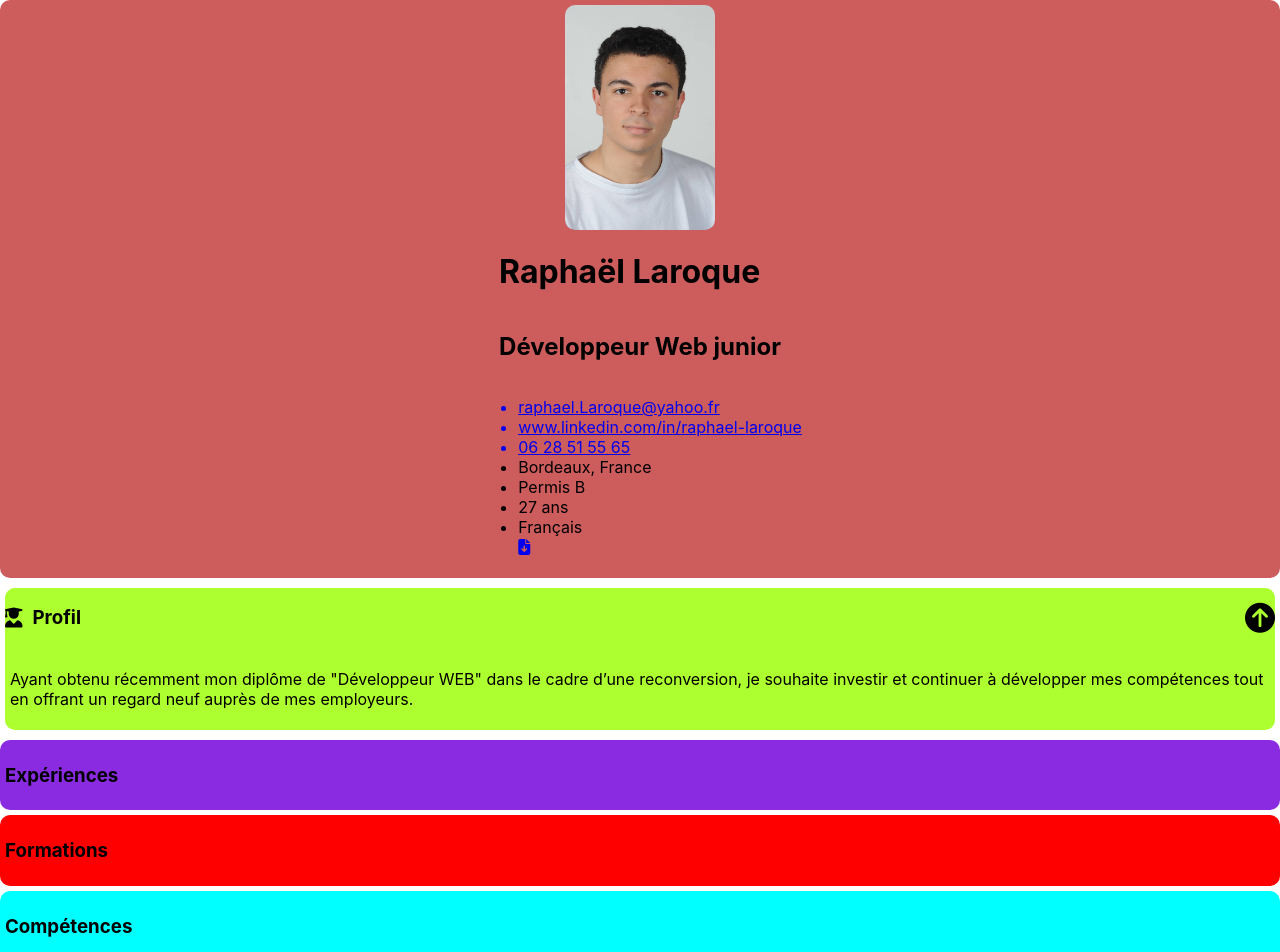
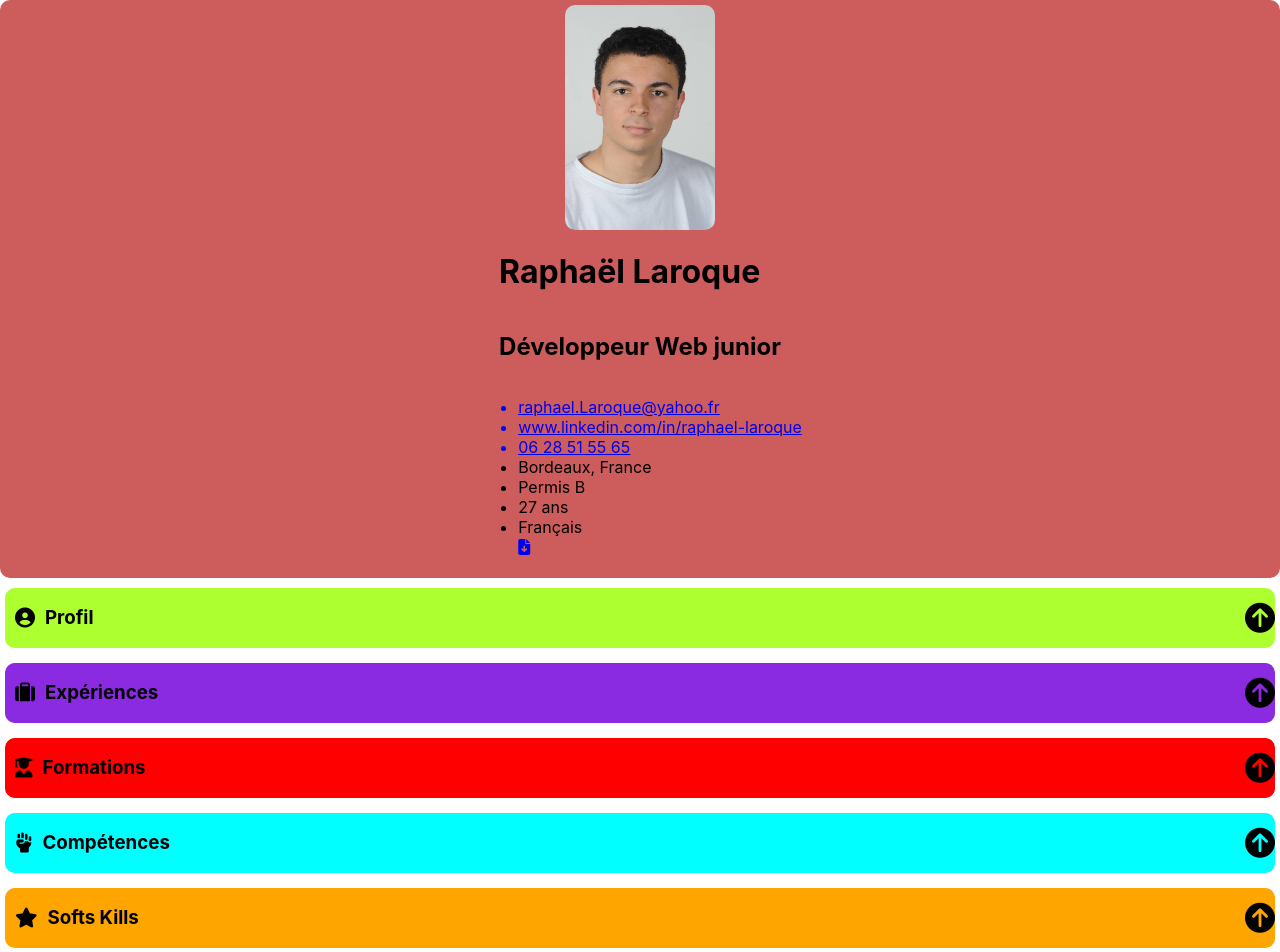
Before and after one commit to MurderSmile/-cv-raphael-laroque, a React (Create React App) app: page / in a window 1280 px wide. Shown: the top 952 px of the page. Built offline with nearby package versions, Linux system fonts and the light colour scheme.

Commit message:
voler ouvrant incomplet

```diff
--- a/src/Pages/Cv/CvSections/Competences/index.jsx
+++ b/src/Pages/Cv/CvSections/Competences/index.jsx
@@ -4,12 +4,20 @@ function Competences() {
     const [isOpen, setIsOpen] = useState(false)
 
     return (
-        <div id="Competences" onClick={() => setIsOpen(isOpen ? false : true)}>
+        <div id="Competences" className={isOpen ? "IsOpen" : null}>
 
+            <div id="Competences__header" onClick={() => setIsOpen(isOpen ? false : true)}>
+
+                <div id="Competences__header__title">
+                    <i className="fas fa-fist-raised"></i>
                     <h3>Compétences</h3>
+                </div>
 
-            {isOpen &&
-                <ul>
+                <i className="fas fa-arrow-circle-up"></i>
+
+            </div>
+
+            <ul id="Competences__content">
                 <li>
                     <div>Html 5 - Css 3</div>
                 </li>
@@ -25,7 +33,7 @@ function Competences() {
                 <li>
                     <div>Node.Js</div>
                 </li>
-                </ul>}
+            </ul>
 
         </div>
     )
--- a/src/Pages/Cv/CvSections/Experiences/index.jsx
+++ b/src/Pages/Cv/CvSections/Experiences/index.jsx
@@ -4,12 +4,21 @@ function Experiences() {
     const [isOpen, setIsOpen] = useState(false)
 
     return (
-        <div id="Experiences" onClick={() => setIsOpen(isOpen ? false : true)}>
+        <div id="Experiences" className={isOpen ? "IsOpen" : null}>
 
+            <div id="Experiences__header" onClick={() => setIsOpen(isOpen ? false : true)}>
+
+                <div id="Experiences__header__title">
+                    <i class="fas fa-suitcase"></i>
                     <h3>Expériences</h3>
+                </div>
 
-            {isOpen &&
-                <ul>
+                <i className="fas fa-arrow-circle-up"></i>
+
+            </div>
+
+
+            <ul id="Experiences__content">
                 <li>
                     <div>
                         <div>
@@ -55,7 +64,7 @@ function Experiences() {
                         </ul>
                     </div>
                 </li>
-                </ul>}
+            </ul>
 
         </div>
     )
--- a/src/Pages/Cv/CvSections/Formations/index.jsx
+++ b/src/Pages/Cv/CvSections/Formations/index.jsx
@@ -4,12 +4,20 @@ function Formations() {
     const [isOpen, setIsOpen] = useState(false)
 
     return (
-        <div id="Formations" onClick={() => setIsOpen(isOpen ? false : true)}>
+        <div id="Formations" className={isOpen ? "IsOpen" : null}>
 
+            <div id="Formations__header" onClick={() => setIsOpen(isOpen ? false : true)}>
+
+                <div id="Formations__header__title">
+                    <i className="fas fa-user-graduate"></i>
                     <h3>Formations</h3>
+                </div>
 
-            {isOpen &&
-                <ul>
+                <i className="fas fa-arrow-circle-up"></i>
+
+            </div>
+
+            <ul id="Formations__content">
                 <li>
                     <div>
                         <div>
@@ -38,7 +46,7 @@ function Formations() {
                         </p>
                     </div>
                 </li>
-                </ul>}
+            </ul>
 
         </div>
     )
--- a/src/Pages/Cv/CvSections/Profil/index.jsx
+++ b/src/Pages/Cv/CvSections/Profil/index.jsx
@@ -1,18 +1,16 @@
 import { useState } from "react"
-
-//<i className="fas fa-arrow-circle-down"></i>
 
 function Profil() {
     const [isOpen, setIsOpen] = useState(false)
 
     return (
-        <div id="Profil" className={isOpen ? "IsOpen" : null} onClick={() => setIsOpen(isOpen ? false : true)}>
+        <div id="Profil" className={isOpen ? "IsOpen" : null}>
 
-            <div id="Profil__header">
+            <div id="Profil__header" onClick={() => setIsOpen(isOpen ? false : true)}>
 
                 <div id="Profil__header__title">
-                    <i className="fas fa-user-graduate">
-                    </i><h3>Profil</h3>
+                    <i className="fas fa-user-circle"></i>
+                    <h3>Profil</h3>
                 </div>
 
                 <i className="fas fa-arrow-circle-up"></i>
--- a/src/Pages/Cv/CvSections/SoftsKills/index.jsx
+++ b/src/Pages/Cv/CvSections/SoftsKills/index.jsx
@@ -4,19 +4,28 @@ function SoftSkills() {
     const [isOpen, setIsOpen] = useState(false)
 
     return (
-        <div id="SoftSkills" onClick={() => setIsOpen(isOpen ? false : true)}>
+        <div id="SoftSkills" className={isOpen ? "IsOpen" : null}>
 
+            <div id="SoftSkills__header" onClick={() => setIsOpen(isOpen ? false : true)}>
+
+                <div id="SoftSkills__header__title">
+                    <i className="fas fa-star"></i>
                     <h3>Softs Kills</h3>
+                </div>
 
-            {isOpen &&
-                <ul>
+                <i className="fas fa-arrow-circle-up"></i>
+
+            </div>
+
+
+            <ul id="SoftSkills__content">
                 <li>Esprit de coopération</li>
                 <li>Consciencieux</li>
                 <li>Sens du détail</li>
                 <li>Empathique</li>
                 <li>Persévérant</li>
                 <li>Calme</li>
-                </ul>}
+            </ul>
 
         </div>
     )
--- a/src/Styles/css/index.css
+++ b/src/Styles/css/index.css
@@ -37,34 +37,31 @@ footer {
 }
 
 #Profil {
+  background-color: greenyellow;
   border-radius: 10px;
   padding: 5px;
-  background-color: greenyellow;
   padding: 0;
   margin: 5px;
   overflow: hidden;
-  transform: scaleY(1);
-  transition: transform 300ms;
-}
-#Profil.IsOpen {
-  transform: scaleY(0.5);
-}
-#Profil.IsOpen #Profil__header .fa-arrow-circle-up {
-  transform: rotate(0.5turn);
+  max-height: 60px;
+  transition: max-height 500ms ease-in-out;
 }
 #Profil__header {
   background-color: greenyellow;
+  cursor: pointer;
+  box-shadow: 0px 0px 0px black;
   border-radius: 10px;
   position: relative;
   display: flex;
   height: 60px;
-  z-index: 1;
+  transition: box-shadow 350ms 150ms;
 }
 #Profil__header__title {
   display: flex;
   align-items: center;
+  padding: 10px;
 }
-#Profil__header__title .fa-user-graduate {
+#Profil__header__title .fa-user-circle {
   align-self: center;
   font-size: 20px;
 }
@@ -82,29 +79,226 @@ footer {
 #Profil__content {
   padding: 5px;
 }
+#Profil.IsOpen {
+  max-height: 300px;
+}
+#Profil.IsOpen #Profil__header {
+  box-shadow: 5px 5px 20px black;
+}
+#Profil.IsOpen #Profil__header .fa-arrow-circle-up {
+  transform: rotate(0.5turn);
+}
 
 #Experiences {
   background-color: blueviolet;
   border-radius: 10px;
   padding: 5px;
+  padding: 0;
+  margin: 5px;
+  overflow: hidden;
+  max-height: 60px;
+  transition: max-height 500ms ease-in-out;
+}
+#Experiences__header {
+  background-color: blueviolet;
+  cursor: pointer;
+  box-shadow: 0px 0px 0px black;
+  border-radius: 10px;
+  position: relative;
+  display: flex;
+  height: 60px;
+  transition: box-shadow 350ms 150ms;
+}
+#Experiences__header__title {
+  display: flex;
+  align-items: center;
+  padding: 10px;
+}
+#Experiences__header__title .fa-suitcase {
+  align-self: center;
+  font-size: 20px;
+}
+#Experiences__header__title h3 {
+  margin-left: 10px;
+}
+#Experiences__header .fa-arrow-circle-up {
+  position: absolute;
+  right: 0;
+  align-self: center;
+  font-size: 30px;
+  transform: rotate(0turn);
+  transition: transform 300ms;
+}
+#Experiences__content {
+  padding: 5px;
+}
+#Experiences.IsOpen {
+  max-height: 800px;
+}
+#Experiences.IsOpen #Experiences__header {
+  box-shadow: 5px 5px 20px black;
+}
+#Experiences.IsOpen #Experiences__header .fa-arrow-circle-up {
+  transform: rotate(0.5turn);
 }
 
 #Formations {
   background-color: red;
   border-radius: 10px;
   padding: 5px;
+  padding: 0;
+  margin: 5px;
+  overflow: hidden;
+  max-height: 60px;
+  transition: max-height 500ms ease-in-out;
+}
+#Formations__header {
+  background-color: red;
+  cursor: pointer;
+  box-shadow: 0px 0px 0px black;
+  border-radius: 10px;
+  position: relative;
+  display: flex;
+  height: 60px;
+  transition: box-shadow 350ms 150ms;
+}
+#Formations__header__title {
+  display: flex;
+  align-items: center;
+  padding: 10px;
+}
+#Formations__header__title .fa-user-graduate {
+  align-self: center;
+  font-size: 20px;
+}
+#Formations__header__title h3 {
+  margin-left: 10px;
+}
+#Formations__header .fa-arrow-circle-up {
+  position: absolute;
+  right: 0;
+  align-self: center;
+  font-size: 30px;
+  transform: rotate(0turn);
+  transition: transform 300ms;
+}
+#Formations__content {
+  padding: 5px;
+}
+#Formations.IsOpen {
+  max-height: 700px;
+}
+#Formations.IsOpen #Formations__header {
+  box-shadow: 5px 5px 20px black;
+}
+#Formations.IsOpen #Formations__header .fa-arrow-circle-up {
+  transform: rotate(0.5turn);
 }
 
 #Competences {
   background-color: aqua;
   border-radius: 10px;
   padding: 5px;
+  padding: 0;
+  margin: 5px;
+  overflow: hidden;
+  max-height: 60px;
+  transition: max-height 500ms ease-in-out;
+}
+#Competences__header {
+  background-color: aqua;
+  cursor: pointer;
+  box-shadow: 0px 0px 0px black;
+  border-radius: 10px;
+  position: relative;
+  display: flex;
+  height: 60px;
+  transition: box-shadow 350ms 150ms;
+}
+#Competences__header__title {
+  display: flex;
+  align-items: center;
+  padding: 10px;
+}
+#Competences__header__title .fa-fist-raised {
+  align-self: center;
+  font-size: 20px;
+}
+#Competences__header__title h3 {
+  margin-left: 10px;
+}
+#Competences__header .fa-arrow-circle-up {
+  position: absolute;
+  right: 0;
+  align-self: center;
+  font-size: 30px;
+  transform: rotate(0turn);
+  transition: transform 300ms;
+}
+#Competences__content {
+  padding: 5px;
+}
+#Competences.IsOpen {
+  max-height: 300px;
+}
+#Competences.IsOpen #Competences__header {
+  box-shadow: 5px 5px 20px black;
+}
+#Competences.IsOpen #Competences__header .fa-arrow-circle-up {
+  transform: rotate(0.5turn);
 }
 
 #SoftSkills {
   background-color: orange;
   border-radius: 10px;
   padding: 5px;
+  padding: 0;
+  margin: 5px;
+  overflow: hidden;
+  max-height: 60px;
+  transition: max-height 500ms ease-in-out;
+}
+#SoftSkills__header {
+  background-color: orange;
+  cursor: pointer;
+  box-shadow: 0px 0px 0px black;
+  border-radius: 10px;
+  position: relative;
+  display: flex;
+  height: 60px;
+  transition: box-shadow 350ms 150ms;
+}
+#SoftSkills__header__title {
+  display: flex;
+  align-items: center;
+  padding: 10px;
+}
+#SoftSkills__header__title .fa-star {
+  align-self: center;
+  font-size: 20px;
+}
+#SoftSkills__header__title h3 {
+  margin-left: 10px;
+}
+#SoftSkills__header .fa-arrow-circle-up {
+  position: absolute;
+  right: 0;
+  align-self: center;
+  font-size: 30px;
+  transform: rotate(0turn);
+  transition: transform 300ms;
+}
+#SoftSkills__content {
+  padding: 5px;
+}
+#SoftSkills.IsOpen {
+  max-height: 300px;
+}
+#SoftSkills.IsOpen #SoftSkills__header {
+  box-shadow: 5px 5px 20px black;
+}
+#SoftSkills.IsOpen #SoftSkills__header .fa-arrow-circle-up {
+  transform: rotate(0.5turn);
 }
 
 #Interets {
--- a/src/Styles/sass/Base/_base.scss
+++ b/src/Styles/sass/Base/_base.scss
@@ -48,44 +48,163 @@ $padding: 5px;
 
 #Profil {
     //order: 2;
+    background-color: greenyellow;
     border-radius: $radius;
     padding: $padding;
-    background-color: greenyellow;
     padding: 0;
     margin: 5px;
     overflow: hidden;
+    max-height: 60px;
+    transition: max-height 500ms ease-in-out;
 
-    transform: scaleY(1);
-    transition: transform 300ms;
+    &__header {
+        background-color: greenyellow;
+        cursor: pointer;
+        box-shadow: 0px 0px 0px black;
+        border-radius: $radius;
+        position: relative;
+        display: flex;
+        height: 60px;
+        transition: box-shadow 350ms 150ms;
+
+        &__title {
+            display: flex;
+            align-items: center;
+            padding: 10px;
+
+            .fa-user-circle {
+                align-self: center;
+                font-size: 20px;
+            }
+
+            h3 {
+                margin-left: 10px;
+            }
+        }
+
+        .fa-arrow-circle-up {
+            position: absolute;
+            right: 0;
+            align-self: center;
+            font-size: 30px;
+
+            transform: rotate(0turn);
+            transition: transform 300ms;
+
+        }
+    }
+
+    &__content {
+        padding: 5px;
+    }
 
     &.IsOpen {
-        transform: scaleY(0.5);
+        max-height: 300px;
 
         #Profil__header {
+            box-shadow: 5px 5px 20px black;
 
             .fa-arrow-circle-up {
                 transform: rotate(0.5turn);
             }
 
         }
+    }
+}
 
-        #Profil__content {
-
-            //transform: translateY(0);
-        }
-    }
+#Experiences {
+    //order: 4;
+    //grid-column: 2 / 3;
+    //grid-row: 2 / 4;
+    background-color: blueviolet;
+    border-radius: $radius;
+    padding: $padding;
+    padding: 0;
+    margin: 5px;
+    overflow: hidden;
+    max-height: 60px;
+    transition: max-height 500ms ease-in-out;
 
     &__header {
-        background-color: greenyellow;
+        background-color: blueviolet;
+        cursor: pointer;
+        box-shadow: 0px 0px 0px black;
         border-radius: $radius;
         position: relative;
         display: flex;
         height: 60px;
-        z-index: 1;
+        transition: box-shadow 350ms 150ms;
 
         &__title {
             display: flex;
             align-items: center;
+            padding: 10px;
+
+            .fa-suitcase {
+                align-self: center;
+                font-size: 20px;
+            }
+
+            h3 {
+                margin-left: 10px;
+            }
+        }
+
+        .fa-arrow-circle-up {
+            position: absolute;
+            right: 0;
+            align-self: center;
+            font-size: 30px;
+
+            transform: rotate(0turn);
+            transition: transform 300ms;
+
+        }
+    }
+
+    &__content {
+        padding: 5px;
+    }
+
+    &.IsOpen {
+        max-height: 800px;
+
+        #Experiences__header {
+            box-shadow: 5px 5px 20px black;
+
+            .fa-arrow-circle-up {
+                transform: rotate(0.5turn);
+            }
+
+        }
+    }
+}
+
+#Formations {
+    //order: 5;
+    background-color: red;
+    border-radius: $radius;
+    padding: $padding;
+    padding: 0;
+    margin: 5px;
+    overflow: hidden;
+    max-height: 60px;
+    transition: max-height 500ms ease-in-out;
+
+    &__header {
+        background-color: red;
+        cursor: pointer;
+        box-shadow: 0px 0px 0px black;
+        border-radius: $radius;
+        position: relative;
+        display: flex;
+        height: 60px;
+        transition: box-shadow 350ms 150ms;
+
+        &__title {
+            display: flex;
+            align-items: center;
+            padding: 10px;
 
             .fa-user-graduate {
                 align-self: center;
@@ -111,27 +230,20 @@ $padding: 5px;
 
     &__content {
         padding: 5px;
+    }
 
+    &.IsOpen {
+        max-height: 700px;
 
-        //transform: translateY(-500px);
-        //transition: transform 500ms;
+        #Formations__header {
+            box-shadow: 5px 5px 20px black;
+
+            .fa-arrow-circle-up {
+                transform: rotate(0.5turn);
+            }
+
+        }
     }
-}
-
-#Experiences {
-    //order: 4;
-    //grid-column: 2 / 3;
-    //grid-row: 2 / 4;
-    background-color: blueviolet;
-    border-radius: $radius;
-    padding: $padding;
-}
-
-#Formations {
-    //order: 5;
-    background-color: red;
-    border-radius: $radius;
-    padding: $padding;
 }
 
 #Competences {
@@ -139,6 +251,65 @@ $padding: 5px;
     background-color: aqua;
     border-radius: $radius;
     padding: $padding;
+    padding: 0;
+    margin: 5px;
+    overflow: hidden;
+    max-height: 60px;
+    transition: max-height 500ms ease-in-out;
+
+    &__header {
+        background-color: aqua;
+        cursor: pointer;
+        box-shadow: 0px 0px 0px black;
+        border-radius: $radius;
+        position: relative;
+        display: flex;
+        height: 60px;
+        transition: box-shadow 350ms 150ms;
+
+        &__title {
+            display: flex;
+            align-items: center;
+            padding: 10px;
+
+            .fa-fist-raised {
+                align-self: center;
+                font-size: 20px;
+            }
+
+            h3 {
+                margin-left: 10px;
+            }
+        }
+
+        .fa-arrow-circle-up {
+            position: absolute;
+            right: 0;
+            align-self: center;
+            font-size: 30px;
+
+            transform: rotate(0turn);
+            transition: transform 300ms;
+
+        }
+    }
+
+    &__content {
+        padding: 5px;
+    }
+
+    &.IsOpen {
+        max-height: 300px;
+
+        #Competences__header {
+            box-shadow: 5px 5px 20px black;
+
+            .fa-arrow-circle-up {
+                transform: rotate(0.5turn);
+            }
+
+        }
+    }
 }
 
 #SoftSkills {
@@ -146,6 +317,65 @@ $padding: 5px;
     background-color: orange;
     border-radius: $radius;
     padding: $padding;
+    padding: 0;
+    margin: 5px;
+    overflow: hidden;
+    max-height: 60px;
+    transition: max-height 500ms ease-in-out;
+
+    &__header {
+        background-color: orange;
+        cursor: pointer;
+        box-shadow: 0px 0px 0px black;
+        border-radius: $radius;
+        position: relative;
+        display: flex;
+        height: 60px;
+        transition: box-shadow 350ms 150ms;
+
+        &__title {
+            display: flex;
+            align-items: center;
+            padding: 10px;
+
+            .fa-star {
+                align-self: center;
+                font-size: 20px;
+            }
+
+            h3 {
+                margin-left: 10px;
+            }
+        }
+
+        .fa-arrow-circle-up {
+            position: absolute;
+            right: 0;
+            align-self: center;
+            font-size: 30px;
+
+            transform: rotate(0turn);
+            transition: transform 300ms;
+
+        }
+    }
+
+    &__content {
+        padding: 5px;
+    }
+
+    &.IsOpen {
+        max-height: 300px;
+
+        #SoftSkills__header {
+            box-shadow: 5px 5px 20px black;
+
+            .fa-arrow-circle-up {
+                transform: rotate(0.5turn);
+            }
+
+        }
+    }
 }
 
 #Interets {
```
Also changed, not shown: 1 other file (tests, documents, lock files or other folders). Lines whose indentation alone changed are shown as unchanged.
